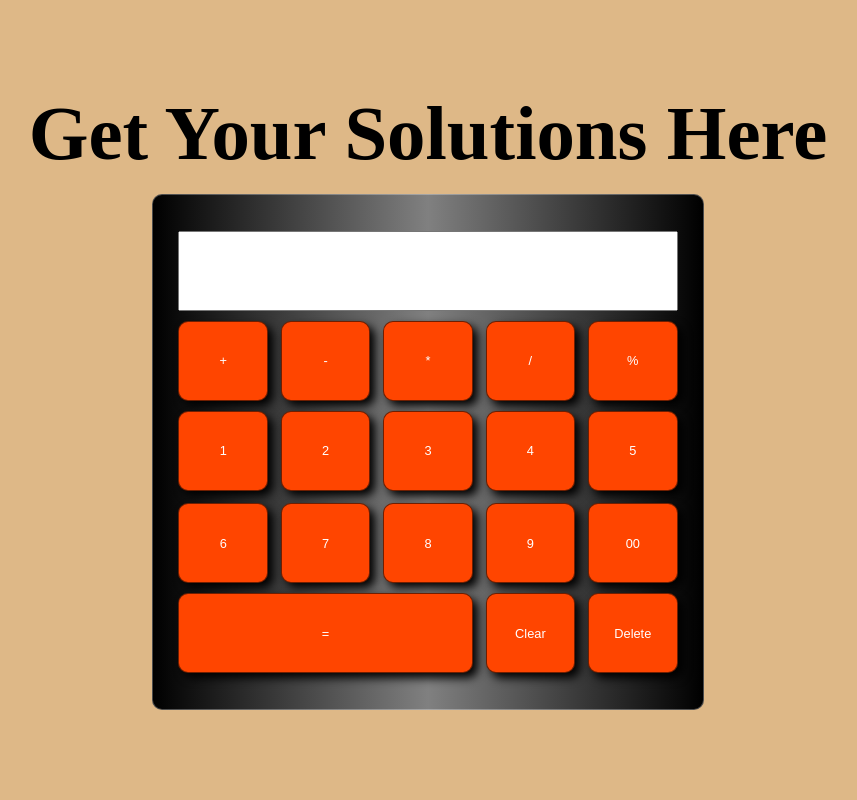
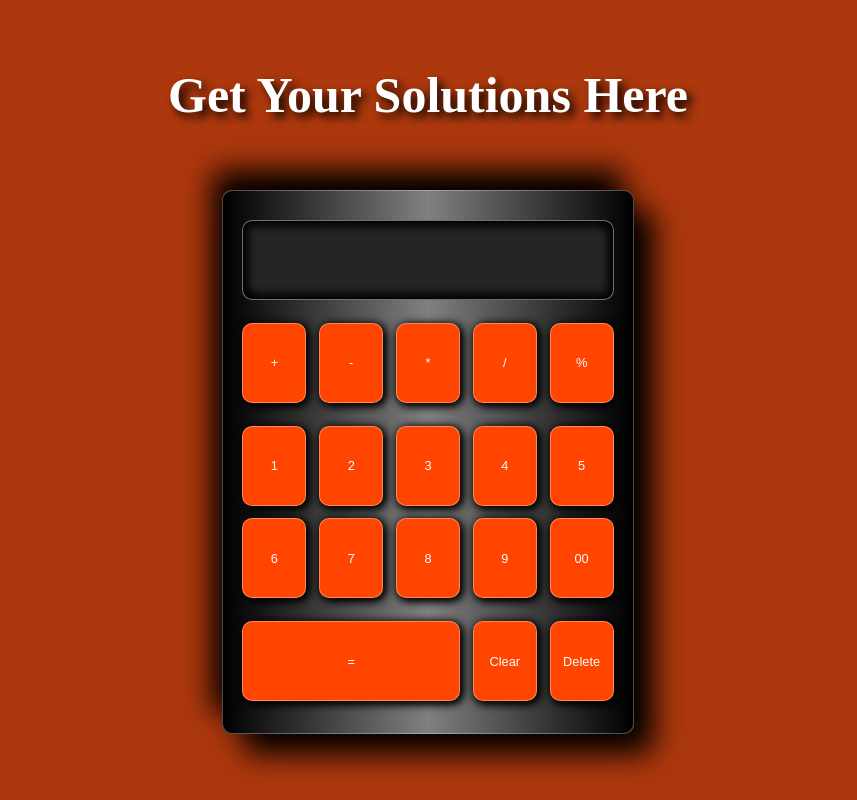
Before and after one commit to Kartikey-Singh-Gahlot/Calculator, a plain HTML site: page index.html in a window 1280 px wide. Shown: the whole page, without its empty margins (212-1069 px from the left). Drawn offline with Linux system fonts and the light colour scheme.

Commit message:
Update style.css

```diff
--- a/style.css
+++ b/style.css
@@ -6,40 +6,56 @@
 body{
     height: 100vh;
     display: flex;
-    justify-content: center;
+    justify-content: space-evenly;
     flex-direction: column;
     align-items: center;
-    background-color: burlywood;
+    background-color: rgb(173, 56, 13);
 }
 
 #calcBody{
-    background: linear-gradient(90deg, black,gray,black);
+    background:linear-gradient(90deg,black, gray,black);
     width: fit-content;
     height: fit-content;
-    padding: 2vw;
+    padding:1.5vw;
     border-radius: 10px;
-    margin-top: 2vh;
     border: 1px solid rgba(255, 255, 255, 0.295);
+    box-shadow: 20px 20px 30px black, -10px -20px 30px black;
+}
+
+#btnWrapper{
+    display: flex;
+    justify-content:space-between;
+    flex-direction: column;
 }
 
 
 h1{
-    font-size: 6vw;
+    font-size: 50px;
+    color: white;
+    text-shadow: 5px 5px 10px black;
+    position: relative;
+    width: 100%;
+    text-align: center;
 }
 
 .pads{
     display: grid;
-    grid-template-columns: repeat(5,7vw);
+    grid-template-columns: repeat(5,5vw);
     grid-auto-rows: 10vh;
-    grid-gap:1vw;
-    margin: 10px 0px 10px 0px ;
+    grid-gap:1vw ;
+    margin: 10px 0px 1vw 0px ;
 }
 
 #screen{
    grid-column: 1/6;
    text-align: center;
-   color: black;
-   font-size: 200%;
+   color: white;
+   text-shadow: 5px 5px 10px black;
+   font-size: 150%;
+   box-shadow: -5px 5px 10px black inset, 5px -5px 10px  black inset;
+   background-color: rgb(38, 36, 36);
+   border: 1px solid rgba(255, 255, 255, 0.348);
+   border-radius: 10px;
 }
 
 #screenPad{
@@ -52,45 +68,45 @@ h1{
 }
 
 
-
-
 button{
+    background-color:rgb(231, 71, 13);
+    border: 1px solid rgba(255, 255, 255, 0.352);
     border-radius: 10px;
-    border: 1px solid rgba(0, 0, 0, 0.562);
-    box-shadow: 5px 5px 10px black;
     font-size: 80%;
     background-color: orangered;
     color: white;
+    box-shadow: 2px 2px 10px black, 2px 2px 10px black ;
 }
 
 button:hover{
-    background-color:rgb(213, 86, 40);
+    background-color:orangered;
     color:white;
     box-shadow: none;
+    box-shadow: 2px 2px 10px black, 2px 2px 10px black inset;
+
 }
 
 @media screen and (max-width:1024px) {
     .pads{
-        grid-template-columns: repeat(5,12vw);
+        grid-template-columns: repeat(5,10vw);
     }
     button{
         font-size: 2vw;
+    }
+    h1{
+        font-size: 5vw;
     }
 
 
 }
 
-@media screen and (max-width:420px) {
+@media screen and (max-width:426px) {
     .pads{
         grid-template-columns: repeat(5,15vw);
-        grid-gap: 3vw;
     }
 
-    #calcBody{
-        padding: 3vw;
+    h1{
+        font-size: 9vw;
     }
 
-
-
-
 }
```
